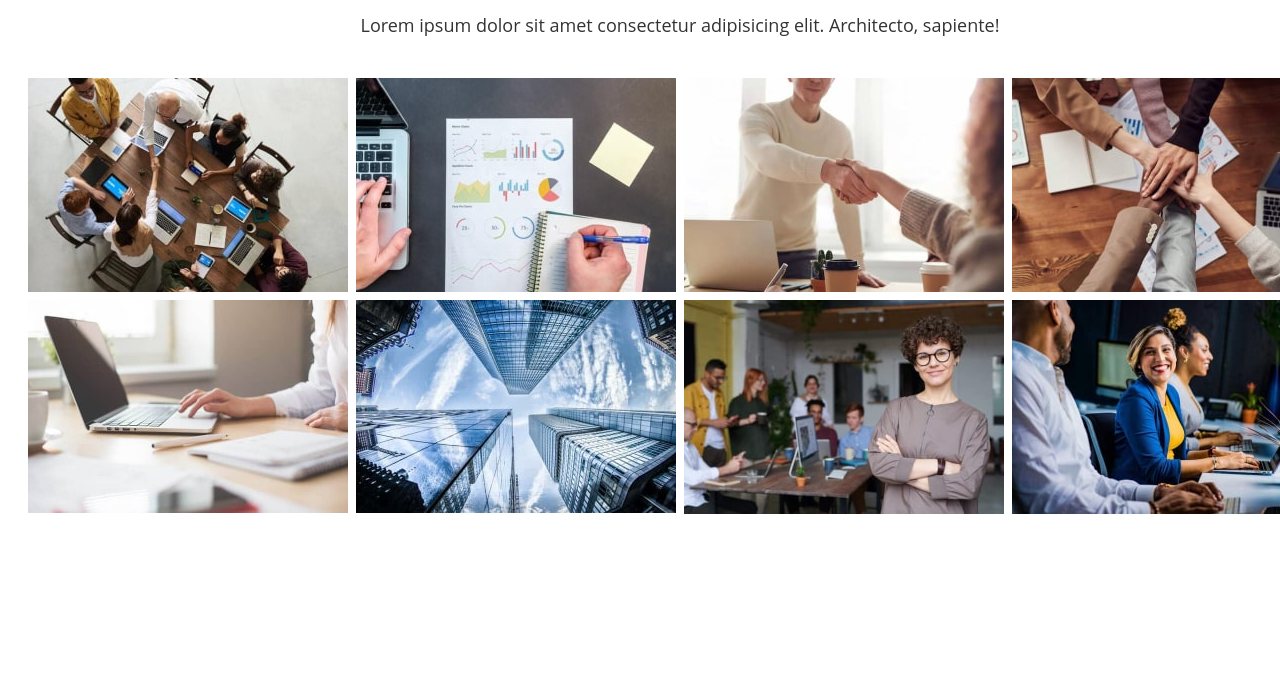
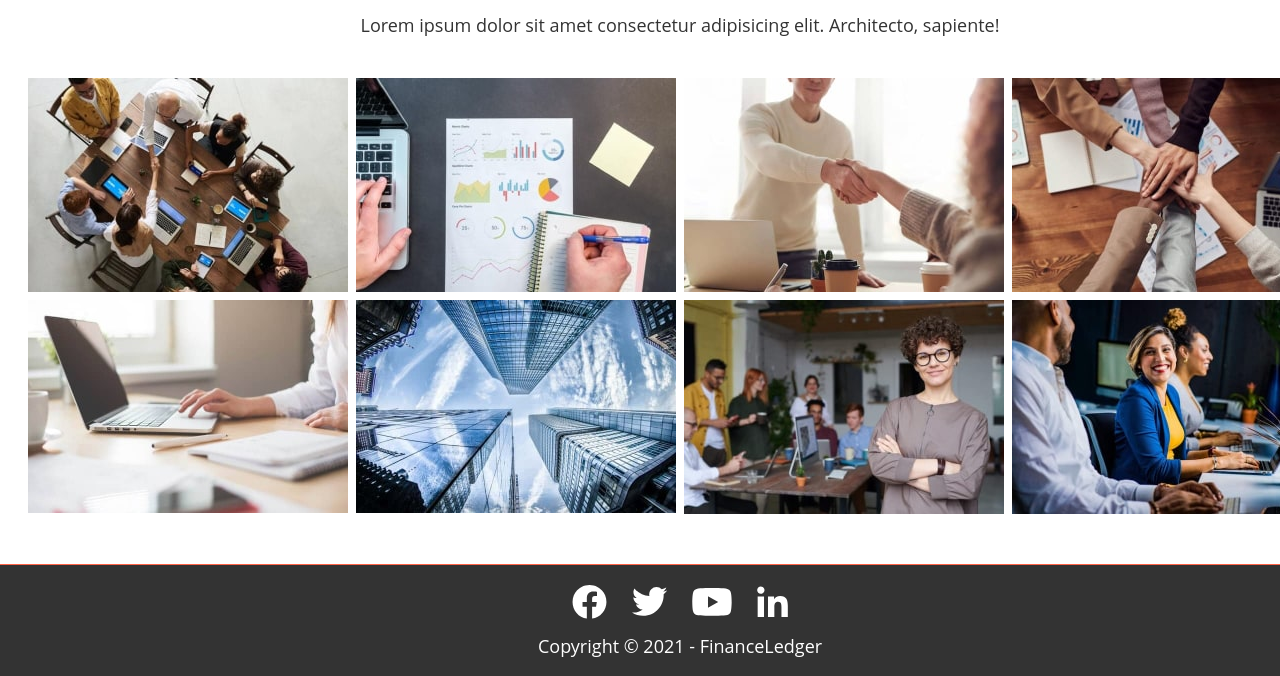
Before and after one commit to kashirin-olexsandr/practice-73-3-4, a website built with Parcel: page src/index.html in a window 1280 px wide. Shown: the part 680-1356 px from the top of the page. Before the commit the page ends 1244 px from the top, so only its background shows below. Built offline with nearby package versions, Linux system fonts and the light colour scheme.

Commit message:
Add files

```diff
--- a/project/css/styles.css
+++ b/project/css/styles.css
@@ -120,7 +120,7 @@ img {
 
 
 /* FOOTER  - стилізація*/
-.footer {
+/* .footer {
   background-color: var(--footer-background-color);
   padding-top: 20px;
   padding-bottom: 16px;
@@ -155,7 +155,7 @@ img {
   line-height: 1.56;
   color: #FFFFFF;
   text-align: center;
-}
+} */
 
 /* ________________Blog Post One________________ */
 .blog {
@@ -205,7 +205,7 @@ color: var(--color-white)
 }
 
 
-.img-blog {}
+/* .img-blog {} */
 
 /* What you are looking for */
 
--- a/src/index.html
+++ b/src/index.html
@@ -13,7 +13,8 @@
     <main>
       <include src="./partials/solutions.html"></include>
       <include src="./partials/work.html"></include>
+
     </main>
-
+    <include src="./partials/footer.html"></include>
   </body>
 </html>
--- /dev/null
+++ b/src/partials/footer.html
@@ -0,0 +1,36 @@
+<footer class="footer section">
+    <div class="container footer-main">
+      <ul class="soc-list">
+        <li class="soc-item">
+          <a href="" class="soc-link">
+            <svg class="soc-icon" width="35" height="35">
+              <use href="./images/symbol-defs.svg#icon-facebook"></use>
+            </svg>
+          </a>
+        </li>
+        <li class="soc-item">
+          <a href="" class="soc-link">
+            <svg class="soc-icon" width="35" height="35">
+              <use href="./images/symbol-defs.svg#icon-twitter"></use>
+            </svg>
+          </a>
+        </li>
+        <li class="soc-item">
+          <a href="" class="soc-link">
+            <svg class="soc-icon" width="40" height="35">
+              <use href="./images/symbol-defs.svg#icon-youtube"></use>
+            </svg>
+          </a>
+        </li>
+        <li class="soc-item">
+          <a href="" class="soc-link">
+            <svg class="soc-icon" width="31" height="35">
+              <use href="./images/symbol-defs.svg#icon-linkedin"></use>
+            </svg>
+          </a>
+        </li>
+      </ul>
+
+      <p class="copy-text">Copyright &copy; 2021 - FinanceLedger</p>
+    </div>
+  </footer>
--- a/src/sass/index.scss
+++ b/src/sass/index.scss
@@ -4,3 +4,4 @@
 @import './layouts/header';
 @import './layouts/solutions';
 @import './layouts/work';
+@import './layouts/footer';
--- /dev/null
+++ b/src/sass/layouts/_footer.scss
@@ -0,0 +1,36 @@
+.footer {
+    background-color: var(--footer-background-color);
+    padding-top: 20px;
+    padding-bottom: 16px;
+  }
+
+  .footer-main {
+    margin-left: auto;
+    margin-right: auto;
+  }
+
+  .soc-list {
+    display: flex;
+    justify-content: center;
+    gap:25px;
+    padding-bottom: 10px;
+  }
+
+  .soc-link {
+    display: block;
+    width: 100%;
+    height: 100%;
+    background-color: transparent;
+    }
+
+  .soc-icon {
+    fill: var(--icon-main-color);
+  }
+
+
+  .copy-text {
+    font-size: 18px;
+    line-height: 1.56;
+    color: #FFFFFF;
+    text-align: center;
+  }
```
Also changed, not shown: src/sass/index.css (added), 1 other file.
